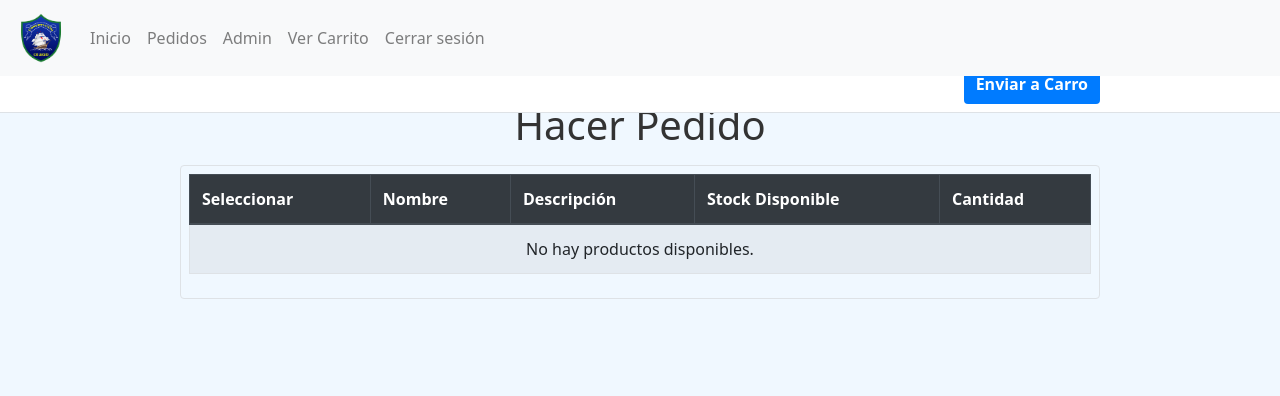
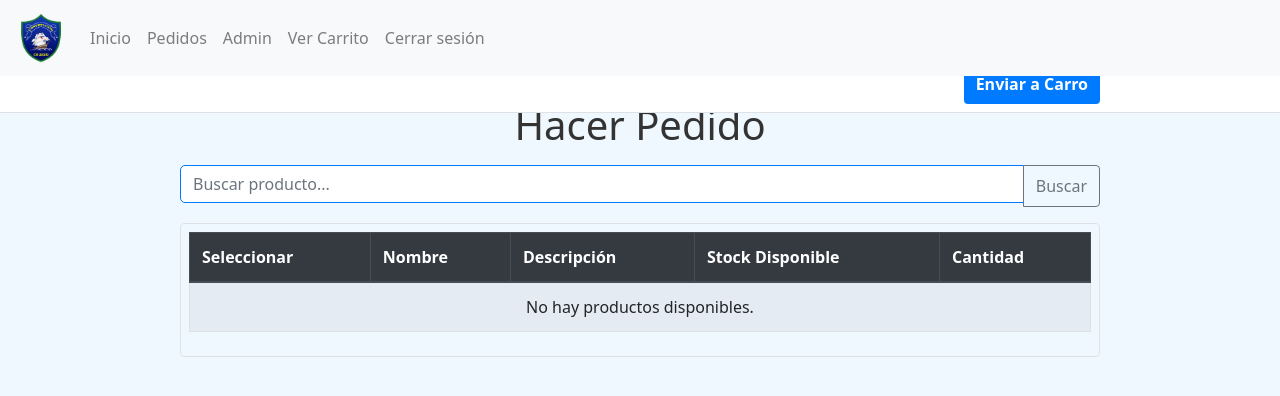
Before and after one commit to pato2546/web, a Django app: page /hacer_pedido/ in a window 1280 px wide. Shown: the top 396 px of the page. Run offline with Django 5.2, Linux system fonts and the light colour scheme; the visitor is signed in with stand-in values (Sample User, id 1); data that the repository does not hold is empty; some libraries are stand-ins or nearby versions.

Commit message:
Acutlizar templates de hacer_pedido con barra de buscador

```diff
--- a/ControlInventario/templates/controlinventario/hacer_pedido.html
+++ b/ControlInventario/templates/controlinventario/hacer_pedido.html
@@ -11,26 +11,23 @@
   <link href="https://stackpath.bootstrapcdn.com/bootstrap/4.5.2/css/bootstrap.min.css" rel="stylesheet">
   <link href="{% static 'css/styles.css' %}" rel="stylesheet">
   <style>
-    /* Barra sticky debajo del header para el botón Enviar a Carro */
     .pedido-toolbar {
       position: sticky;
-      top: 56px; /* altura del header fixed-top; ajusta si cambia */
+      top: 56px;
       z-index: 10;
       background: #fff;
       border-bottom: 1px solid #e5e5e5;
     }
 
-    /* Opcional: estilo suave para la tabla y el contenedor */
     .tabla-scroll {
       max-height: 60vh;
       overflow: auto;
     }
 
-    /* Encabezados fijos de la tabla (thead) al hacer scroll dentro de la tabla */
     table thead th {
       position: sticky;
       top: 0;
-      background: #343a40; /* color dark de bootstrap */
+      background: #343a40;
       color: #fff;
       z-index: 5;
     }
@@ -60,7 +57,6 @@
     </nav>
   </header>
 
-  <!-- Barra sticky con el botón "Enviar a Carro" -->
   <div class="pedido-toolbar sticky-top bg-white pt-2 pb-2 border-bottom">
     <div class="container d-flex justify-content-end">
       <button type="submit" form="hacer-pedido-form" class="btn btn-primary">Enviar a Carro</button>
@@ -70,13 +66,21 @@
   <main class="container mt-4" style="padding-top: 20px;">
     <h1 class="text-center mb-3">Hacer Pedido</h1>
 
+    <!-- Formulario de búsqueda (GET) -->
+    <form method="GET" class="mb-3" id="buscador-form" action="{% url 'hacer_pedido' %}">
+      <div class="input-group">
+        <input type="text" name="q" class="form-control" placeholder="Buscar producto..." value="{{ query|default:'' }}">
+        <div class="input-group-append">
+          <button class="btn btn-outline-secondary" type="submit">Buscar</button>
+        </div>
+      </div>
+    </form>
+
     <form id="hacer-pedido-form" method="POST" action="{% url 'hacer_pedido' %}">
       {% csrf_token %}
 
-
-
       <div class="tabla-scroll border rounded p-2">
-        <table class="table table-striped table-bordered">
+        <table class="table table-striped table-bordered" id="tabla-productos">
           <thead class="thead-dark">
             <tr>
               <th>Seleccionar</th>
@@ -114,6 +118,7 @@
     {% endif %}
   </main>
 
+  <!-- Scripts -->
   <script src="https://code.jquery.com/jquery-3.5.1.slim.min.js"></script>
   <script src="https://cdn.jsdelivr.net/npm/@popperjs/core@2.11.6/dist/umd/popper.min.js"></script>
   <script src="https://stackpath.bootstrapcdn.com/bootstrap/4.5.2/js/bootstrap.min.js"></script>
--- a/ControlInventario/views.py
+++ b/ControlInventario/views.py
@@ -99,39 +99,36 @@ def pedidos_view(request):
 
 @login_required
 def realizar_pedido(request):
-    # GET: mostrar listado de productos ordenados alfabéticamente por nombre
     if request.method == 'GET':
-        # Ordenamos por nombre ascendente
-        productos = Producto.objects.filter(stock__gt=0).order_by('nombre').values(
-            'id', 'nombre', 'descripcion', 'stock'
-        )
-        # Si prefieres obtener objetos para usar en plantillas:
-        # productos = Producto.objects.all().order_by('nombre')
+        q = request.GET.get('q', '').strip()
+        productos_qs = Producto.objects.filter(stock__gt=0)
+        if q:
+            productos_qs = productos_qs.filter(
+                Q(nombre__icontains=q) | Q(descripcion__icontains=q)
+            )
+        productos = productos_qs.order_by('nombre').values('id', 'nombre', 'descripcion', 'stock')
         return render(request, 'controlinventario/hacer_pedido.html', {
-            'productos': productos
+            'productos': productos,
+            'query': q,
         })
 
-    # POST: procesar selección y guardarlo en la sesión para carro_view
     if request.method == 'POST':
         carrito = request.session.get('productos_seleccionados', [])
 
-        # Recorremos los campos POST para encontrar productos seleccionados
         for key, value in request.POST.items():
             if key.startswith('producto_') and value == 'on':
                 prod_id = key.split('_', 1)[1]
 
-                # Leer cantidad; si no está, usar 1
                 cantidad_str = request.POST.get(f'cantidad_{prod_id}', '1')
                 try:
                     cantidad = int(cantidad_str)
                 except ValueError:
                     cantidad = 1
 
-                # Cargar el producto desde DB
                 try:
                     producto = Producto.objects.get(id=prod_id)
                 except Producto.DoesNotExist:
-                    continue  # si no existe, saltar
+                    continue
 
                 carrito.append({
                     'id': str(prod_id),
@@ -140,12 +137,12 @@ def realizar_pedido(request):
                     'cantidad': cantidad,
                 })
 
-        # Guardar de nuevo en sesión
         request.session['productos_seleccionados'] = carrito
         request.session.modified = True
 
         messages.success(request, 'Productos agregados al carrito.')
-        return redirect('carro')  # Asegúrate de que la URL con name 'carro' apunta a carro_view
+        return redirect('carro')
+
 
 # Carrito de pedidos
 @login_required
```
